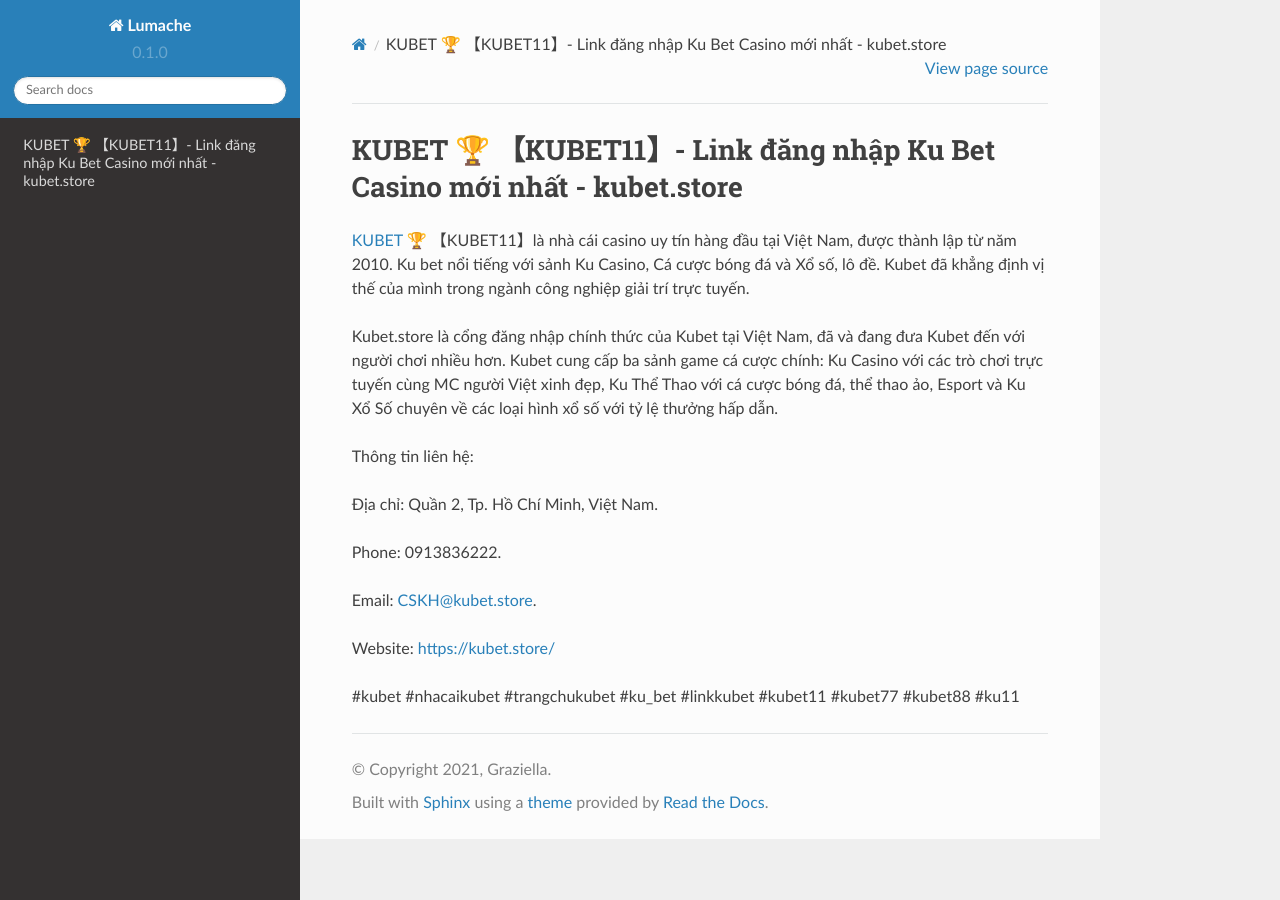
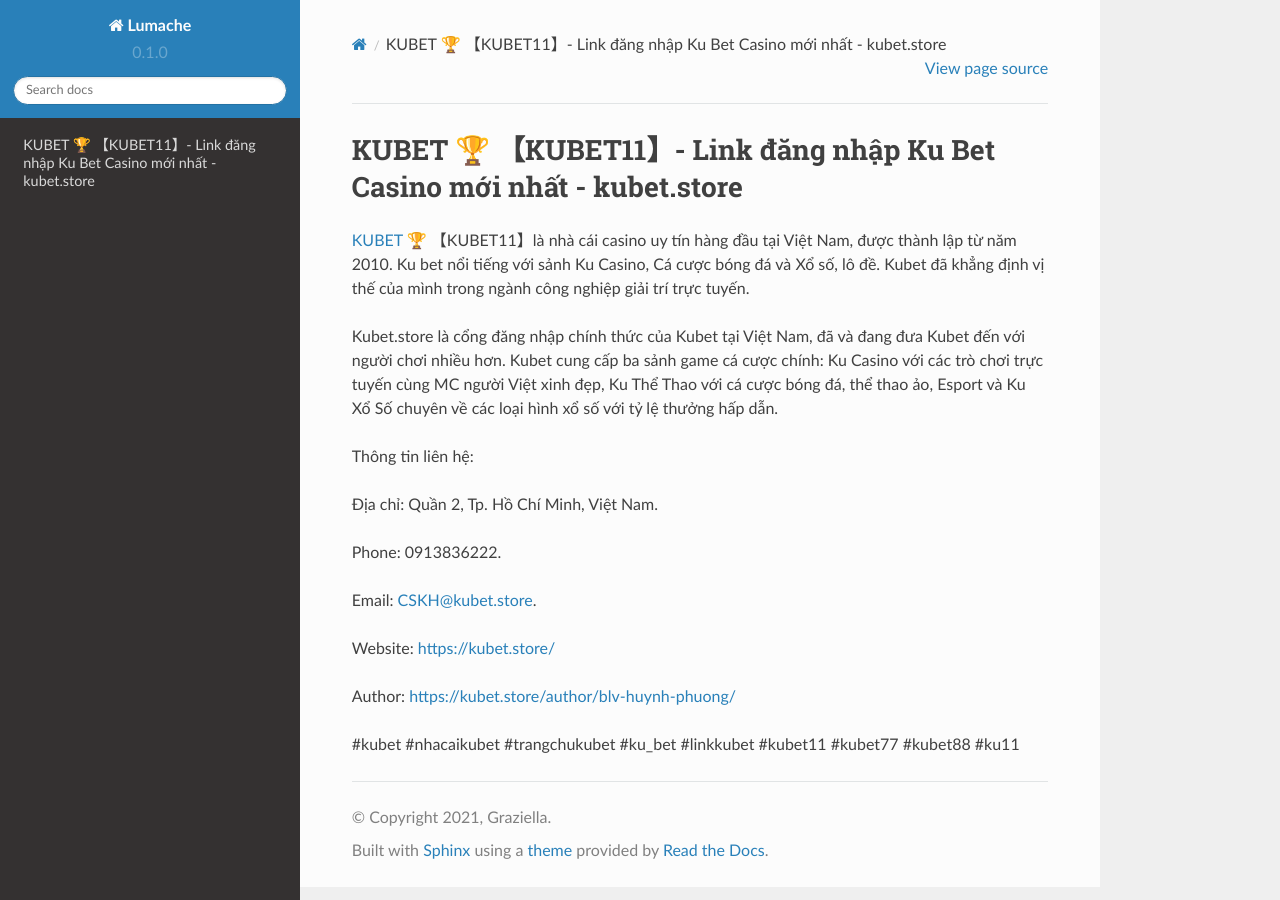
Before and after one commit to nhattuong947/kubetstore, a Sphinx documentation site: the page built from docs/source/index.rst, in a window 1280 px wide. Built offline with Sphinx 7.4.7 and the Read the Docs theme 2.0.0, drawn with Linux system fonts in a browser that asks for light colours; part of the change alters nothing that is shown.

Commit message:
Update index.rst

```diff
--- a/docs/source/index.rst
+++ b/docs/source/index.rst
@@ -15,4 +15,6 @@ Email: CSKH@kubet.store.
 
 Website: https://kubet.store/
 
+Author: https://kubet.store/author/blv-huynh-phuong/
+
 #kubet #nhacaikubet #trangchukubet #ku_bet #linkkubet #kubet11 #kubet77 #kubet88 #ku11
```
